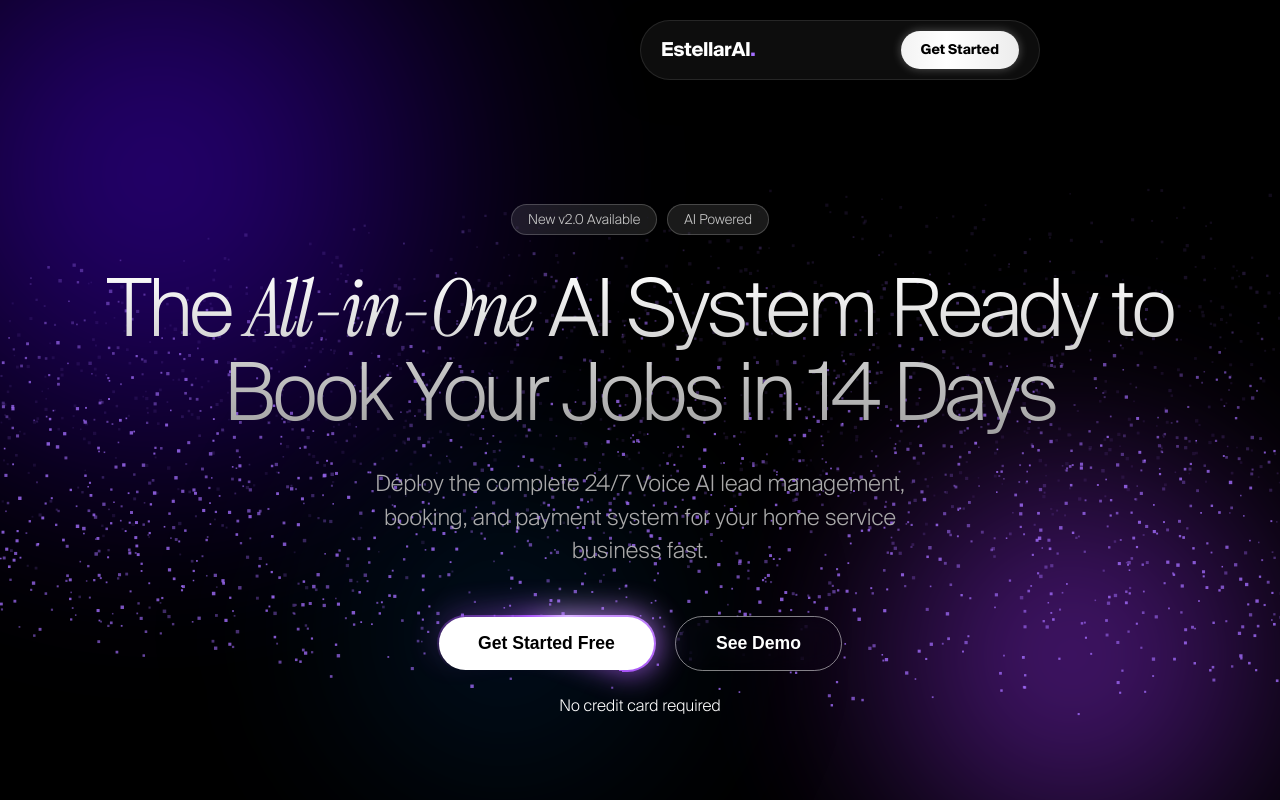
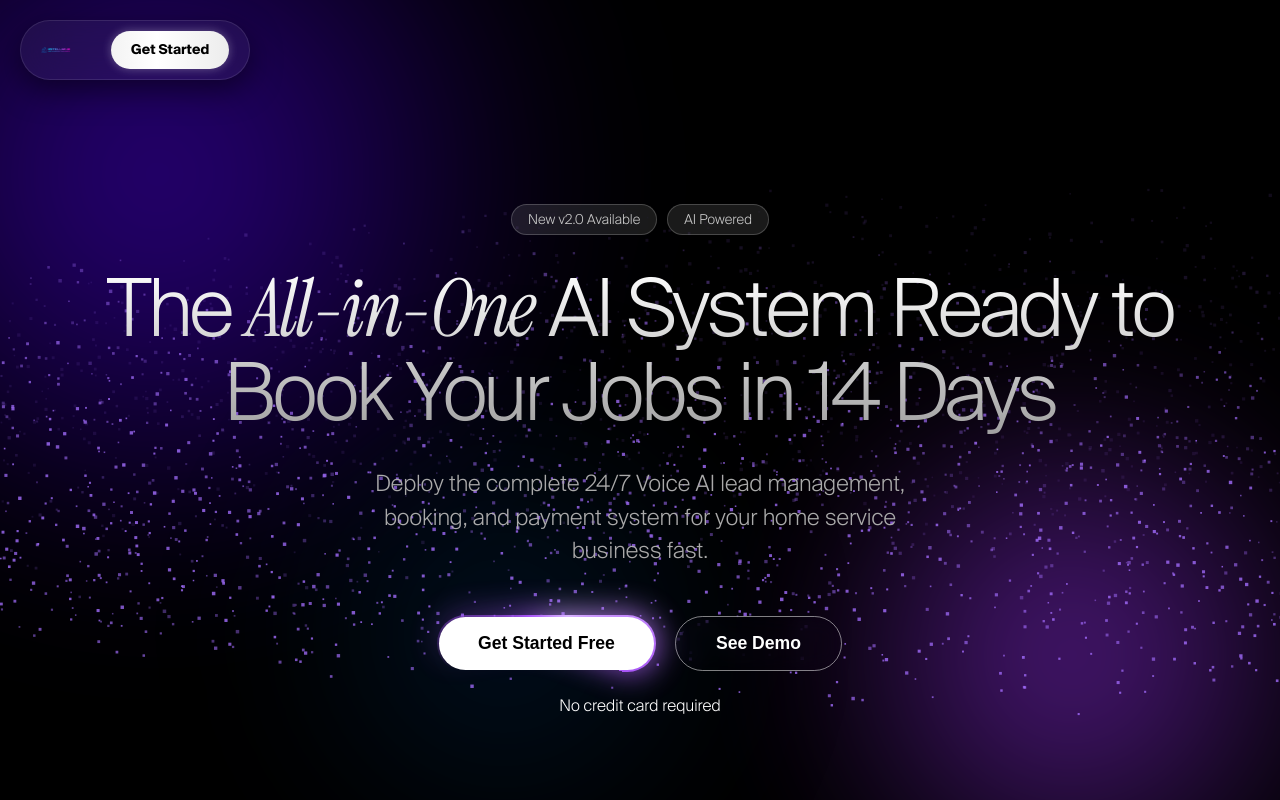
Before and after one commit to HeisenMike/EstellarAI, a React (Vite) app: page / in a window 1280 px wide. Shown: the top 800 px of the page. Built offline with nearby package versions, Linux system fonts and the light colour scheme.

Commit message:
Update styles and content

```diff
--- a/src/components/Navbar.jsx
+++ b/src/components/Navbar.jsx
@@ -1,6 +1,7 @@
 import React from 'react';
 import { motion } from 'framer-motion';
 import styles from './Navbar.module.css';
+import logo from '../assets/estellar_logo_new.png';
 
 const Navbar = () => {
   return (
@@ -11,7 +12,7 @@ const Navbar = () => {
       transition={{ duration: 0.8, ease: "easeOut" }}
     >
       <div className={styles.container}>
-        <div className={styles.logo}>EstellarAI<span className={styles.dot}>.</span></div>
+        <img src={logo} alt="Estellar AI" className={styles.logoImage} />
         <button className={styles.ctaButton}>Get Started</button>
       </div>
     </motion.nav>
--- a/src/components/Navbar.module.css
+++ b/src/components/Navbar.module.css
@@ -1,13 +1,14 @@
 .navbar {
     position: fixed;
     top: 20px;
-    left: 50%;
-    transform: translateX(-50%);
+    left: 20px;
+    /* Aligned to left */
+    transform: none;
+    /* Removed centering */
     width: auto;
-    min-width: 400px;
+    /* min-width: 400px; Removed min-width to fit content */
     padding: 10px 20px;
     background: rgba(255, 255, 255, 0.05);
-    /* Lighter, more transparent */
     backdrop-filter: blur(20px);
     -webkit-backdrop-filter: blur(20px);
     z-index: 1000;
@@ -23,12 +24,11 @@
     gap: 40px;
 }
 
-.logo {
-    font-family: 'SuisseIntl', sans-serif;
-    font-weight: 700;
-    font-size: 1.2rem;
-    color: #fff;
-    letter-spacing: -0.02em;
+.logoImage {
+    height: 30px;
+    /* Adjust based on logo aspect ratio */
+    width: auto;
+    display: block;
 }
 
 .dot {
```
Also changed, not shown: src/assets/estellar_logo_new.png (added).
